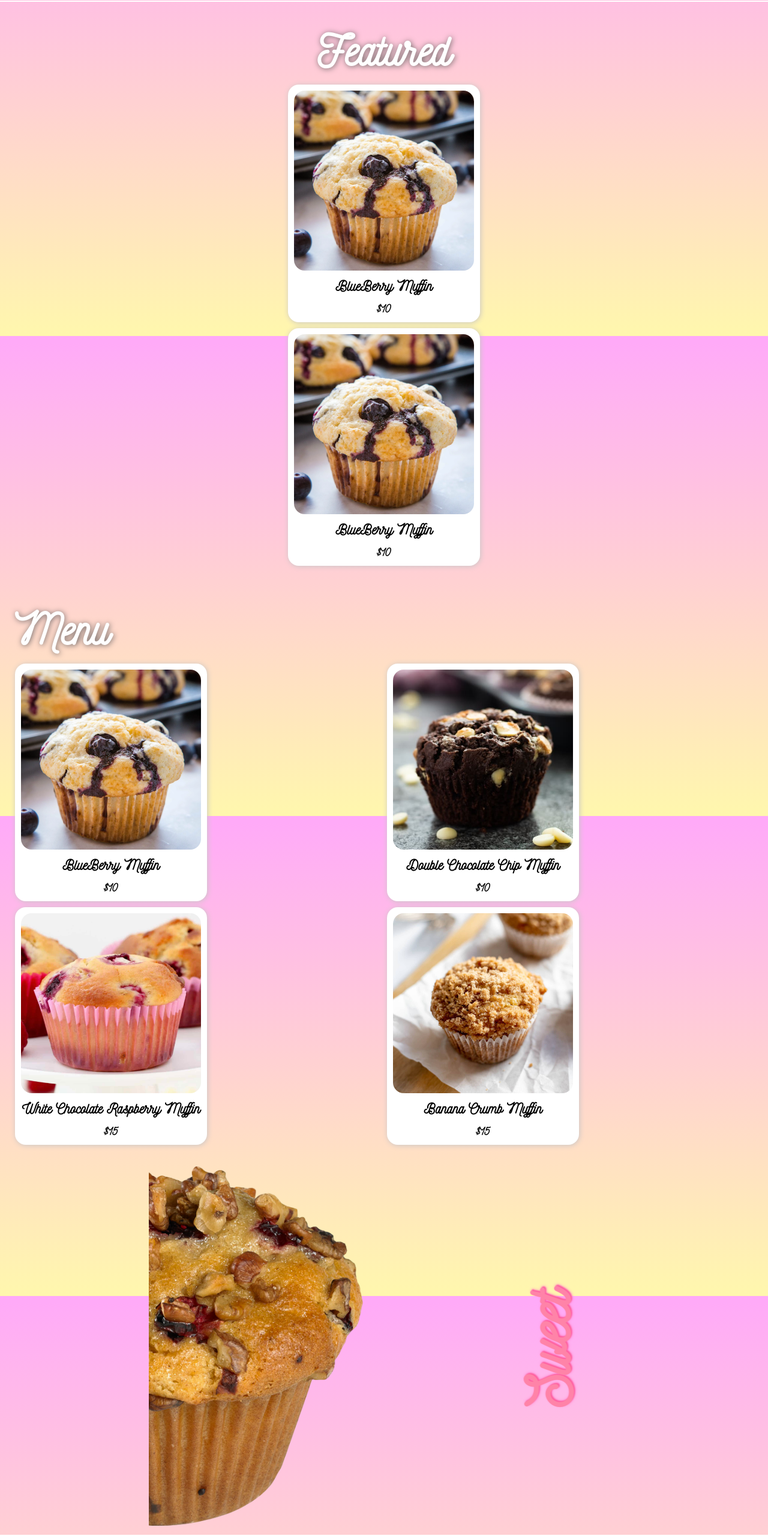
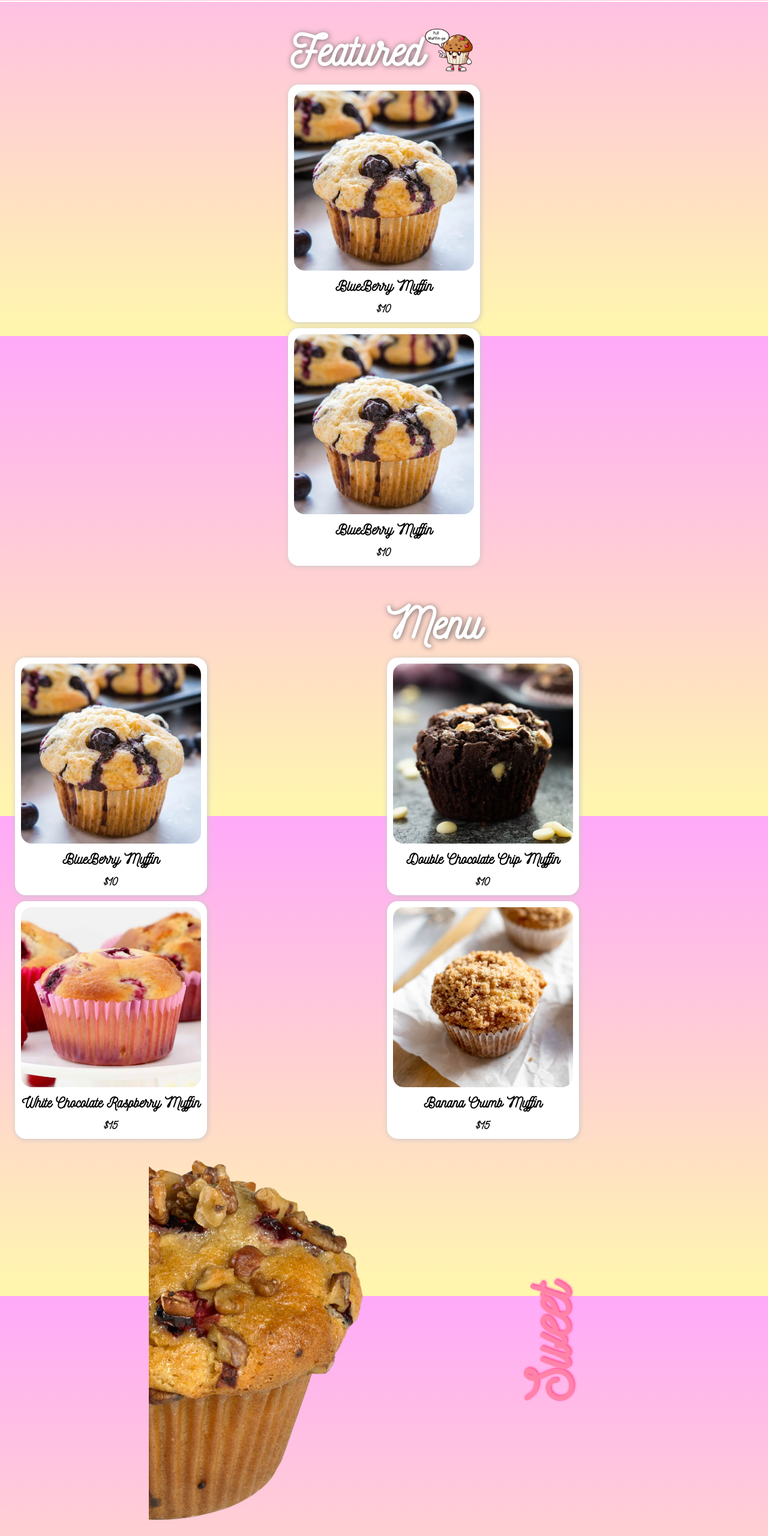
Before and after one commit to IBRlNGTHERUCKUS/addies-muffins, a website built with webpack: page dist/index.html in a window 1280 px wide. Shown: the part 240-2800 px from the top of the page at 60% size. Built offline with nearby package versions, Linux system fonts and the light colour scheme; what carousel-test-95 would draw is missing.

Commit message:
Add cute joke img

```diff
--- a/dist/index.html
+++ b/dist/index.html
@@ -19,7 +19,7 @@
     </nav>
     <div class="featured-container">
         <a class="anchor" id="featured"></a>
-        <h1 class="white-with-shadow">Featured</h1>
+        <h1 class="white-with-shadow section-title">Featured<img style="height: 90px;" src="./images/photo.png"></h1>
         <div class="menu-item box-shadow">
             <img src="./images/blueberry-muffins.webp" class="menu-item-image">
             <h2 class="menu-item-name">BlueBerry Muffin</h2>
@@ -65,6 +65,8 @@
         <div><img src="./images/muffin-half.PNG" alt="" class="hero-image"></div>
         <h1 class="hero-text sideways-text text-shadow">Sweet</h1>
     </section>
+    <footer>
 
+    </footer>
 </body>
 </html>
--- a/dist/styles.css
+++ b/dist/styles.css
@@ -21,7 +21,7 @@ h1, h2, h3, p {
 
 /************************* Header *************************/
 
-header {
+header, footer {
     display: flex;
     justify-content: center;
     align-items: center;
@@ -64,6 +64,7 @@ nav {
     position: sticky;
     top: 0px;
     backdrop-filter: blur(10px);
+    -webkit-backdrop-filter: blur(10px);
 }
 
 a {
@@ -140,8 +141,13 @@ nav a:hover {
     gap: 10px;
 }
 
-.menu-container h1 {
+.menu-container {
     grid-column: 1/3;
+}
+
+.section-title {
+    display: flex;
+    align-items: center;
 }
 
 .menu-item {
```
Also changed, not shown: dist/images/photo.png (added).
